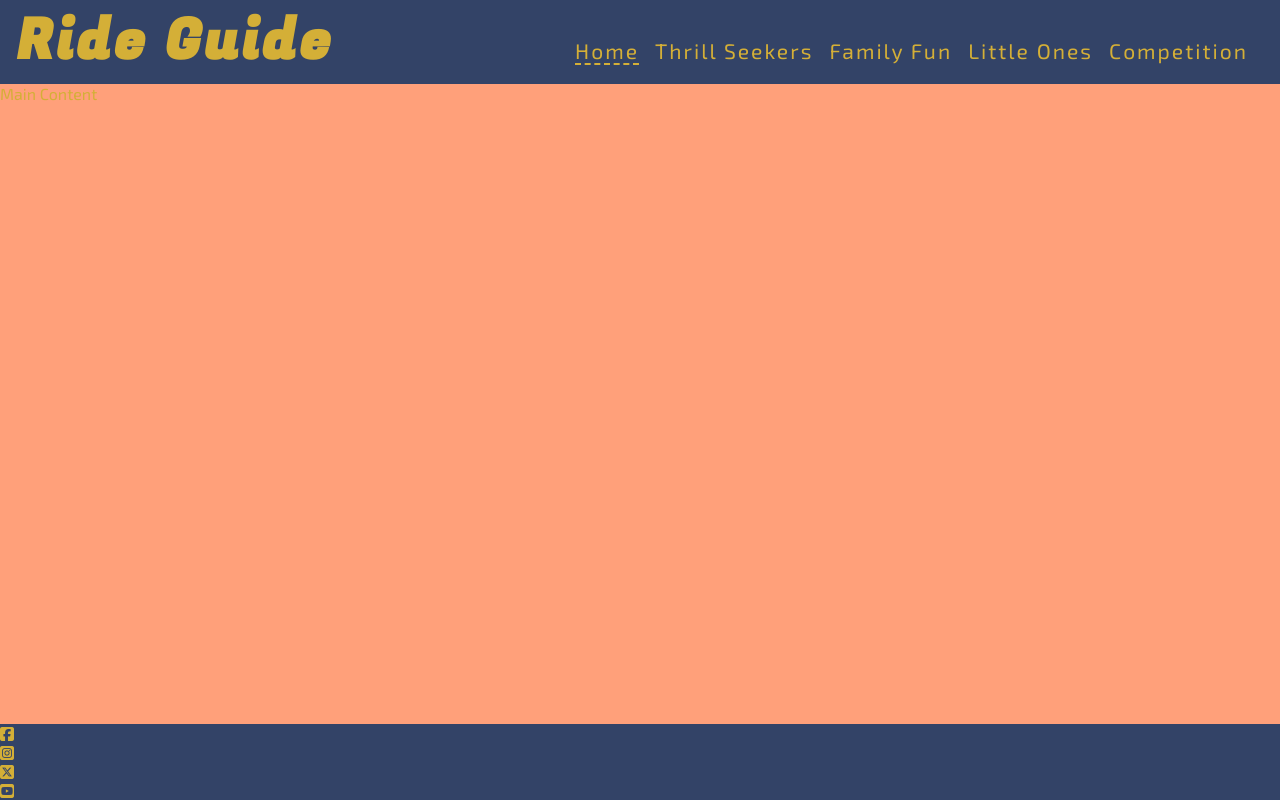
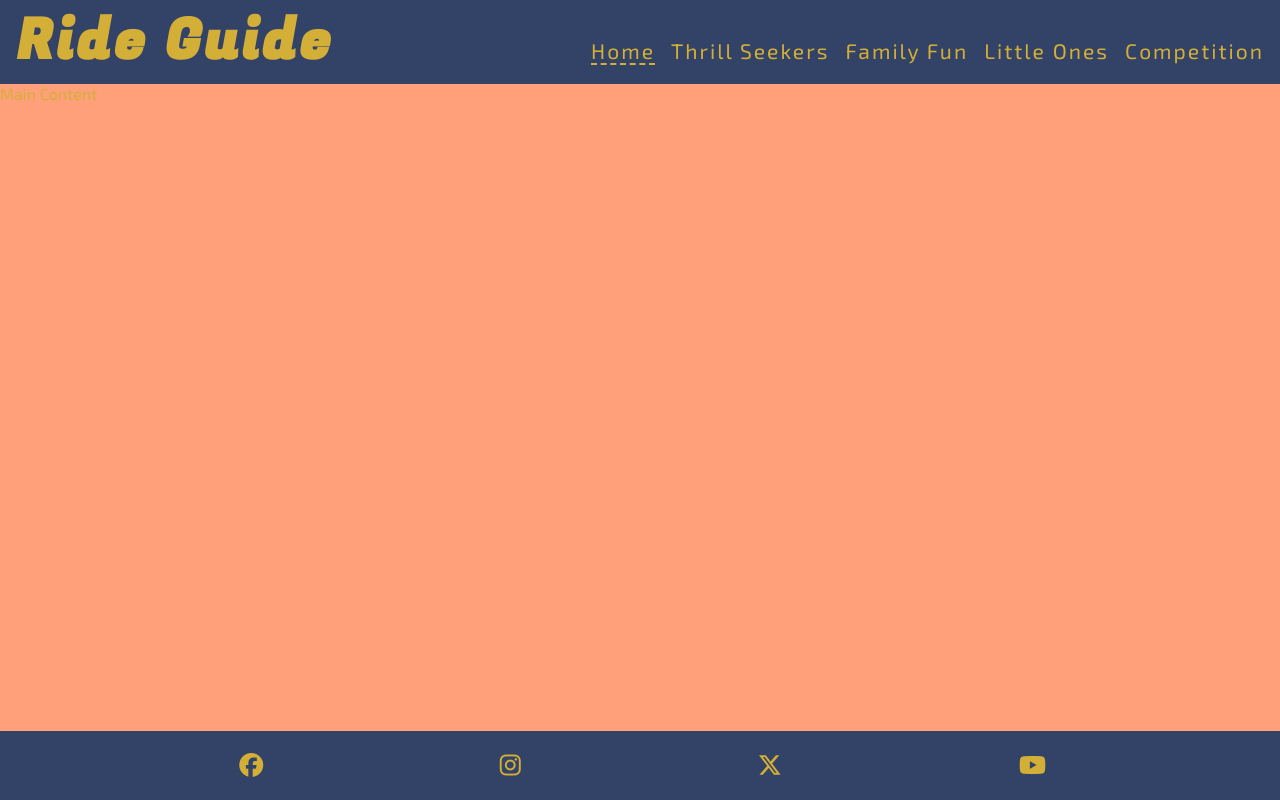
Before and after one commit to MCamish29/ride-guide-wdw, a plain HTML site: page index.html in a window 1280 px wide. Drawn offline with Linux system fonts and the light colour scheme.

Commit message:
"Style social icons and footer"

```diff
--- a/assets/css/style.css
+++ b/assets/css/style.css
@@ -79,9 +79,22 @@ main{
 /* Footer */
 footer{
     background-color: #334367;
+
+}
+
+#social{
+    text-align: right;
+    padding: 20px 0;
+    display: flex;
+    justify-content: space-evenly;
+    list-style-type: none;
+}
+
+#social i{
+    font-size: 150%;
+    padding: 10%;
     color: #d4af37;
 }
-
 
 /*Media query: Large or landscape phones (576px and up)*/
 @media  screen and (min-width:576px)
@@ -97,7 +110,7 @@ footer{
         position: relative;
         box-shadow: none;
         width: fit-content;
-        padding-right: 1rem;
+        padding-right: 0rem;
         font-size: 75%;
     }
 
@@ -117,8 +130,10 @@ footer{
     }
 
     #logo{
-        font-size: 200%;
-
+        font-size: 225%;
+    }
+    main{
+        margin-top: 53.2px;
     }
 
 
--- a/index.html
+++ b/index.html
@@ -37,11 +37,11 @@
     <main>Main Content</main>
     <!--Footer-->
     <footer>
-        <ul>
-            <li><a href="https://www.facebook.com/" target="_blank" rel="noopener" aria-label="Visit our Facebook page (opens in new tab)"><i class="fa-brands fa-square-facebook"></i></a></li>
-            <li><a href="https://www.instagram.com" target="_blank" rel="noopener" aria-label="Visit our Instagram page (opens in new tab)"><i class="fa-brands fa-square-instagram"></i></a></li>
-            <li><a href="https://www.twitter.com" target="_blank" rel="noopener" aria-label="Visit our Twitter page (opens in new tab)"><i class="fa-brands fa-square-x-twitter"></i></a></li>
-            <li><a href="https://www.youtube.com" target="_blank" rel="noopener" aria-label="Visit our Youtube page (opens in new tab)"><i class="fa-brands fa-square-youtube"></i></a></li>
+        <ul id="social">
+            <li><a href="https://www.facebook.com/" target="_blank" rel="noopener" aria-label="Visit our Facebook page (opens in new tab)"><i class="fa-brands fa-facebook"></i></a></li>
+            <li><a href="https://www.instagram.com/" target="_blank" rel="noopener" aria-label="Visit our Instagram page (opens in new tab)"><i class="fa-brands fa-instagram"></i></a></li>
+            <li><a href="https://www.twitter.com/" target="_blank" rel="noopener" aria-label="Visit our Twitter page (opens in new tab)"><i class="fa-brands fa-x-twitter"></i></i></a></li>
+            <li><a href="https://www.youtube.com/" target="_blank" rel="noopener" aria-label="Visit our Youtube page (opens in new tab)"><i class="fa-brands fa-youtube"></i></a></li>
         </ul>
     </footer>
 
```
